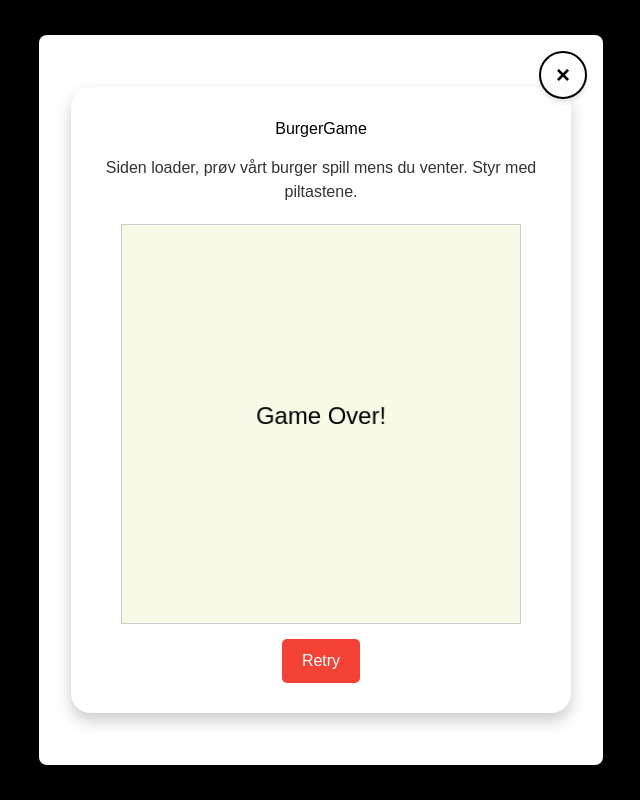
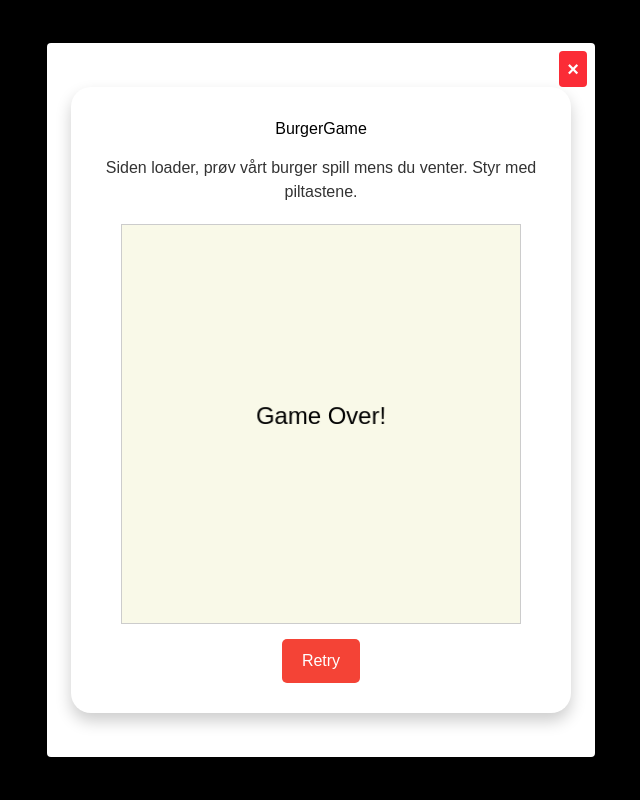
Before and after one commit to Delekat-gruppeprosjekt/delekat, a React (Vite) app: page / in a window 1280 px wide. Shown: the top 800 px of the page, without its empty margins (319-959 px from the left). Built offline with nearby package versions, Linux system fonts and the light colour scheme; no server answers.

Commit message:
game done

```diff
--- a/src/components/spinner/LoaderModal.jsx
+++ b/src/components/spinner/LoaderModal.jsx
@@ -5,11 +5,11 @@ function Modal({ isOpen, onClose, children }) {
   if (!isOpen) return null;
   return (
     <div className="fixed inset-0 flex items-center justify-center bg-black bg-opacity-50 z-50">
-      <div className="bg-white p-8 rounded-lg shadow-2xl relative">
-        {/* Rund lukkeknapp med sort border, 3D-effekt og responsiv hover */}
+      <div className="bg-white p-6 rounded shadow-lg relative">
+
         <button
           onClick={onClose}
-          className="absolute top-4 right-4 w-12 h-12 rounded-full border-2 border-black text-2xl font-bold flex items-center justify-center shadow-md transition-all duration-200 ease-in-out transform hover:scale-110 hover:bg-red-500 hover:border-red-500 hover:text-white hover:shadow-2xl focus:outline-none focus:ring-2 focus:ring-red-500"
+          className="absolute top-2 right-2 text-white text-xl font-bold bg-red-500 px-2 py-1 rounded"
         >
           &times;
         </button>
@@ -20,12 +20,13 @@ function Modal({ isOpen, onClose, children }) {
 }
 
 export default function LoaderModal() {
+  // Åpner modalen direkte
   const [modalOpen, setModalOpen] = useState(true);
 
   return (
     <div className="flex flex-col items-center justify-center min-h-screen">
       <Modal isOpen={modalOpen} onClose={() => setModalOpen(false)}>
-        {/* BurgerGame fungerer som loader */}
+
         <BurgerGame />
       </Modal>
     </div>
--- a/src/components/spinner/PacManGame.jsx
+++ b/src/components/spinner/PacManGame.jsx
@@ -118,7 +118,7 @@ const BurgerGame = () => {
     if (gameOver || hasWon) return;
     const interval = setInterval(() => {
       setBurger((prev) => {
-        const step = 70;
+        const step = 95;
         let { x, y, direction } = prev;
         if (direction === "right") x += step;
         if (direction === "left") x -= step;
--- a/src/pages/home/Home.jsx
+++ b/src/pages/home/Home.jsx
@@ -6,7 +6,7 @@ import { useAuth } from "../../contexts/authContext/auth.jsx";
 import { firestore } from "../../../firebase";
 import { getDocs, collection } from "@firebase/firestore";
 import { getAuth, signOut } from "firebase/auth"; // Import signOut from Firebase Auth
-import BurgerGame from "../../components/spinner/PacManGame.jsx";
+
 import LoaderModal from "../../components/spinner/LoaderModal.jsx";
 
 
@@ -71,10 +71,10 @@ export default function Home() {
       <h1 className="text-3xl font-thin mb-6 flex justify-center mt-8">
         La deg friste
       </h1>
-      {/* Plasser PacManGame her for en synlig effekt */}
-      <div>
+
+
       <LoaderModal />
-    </div>
+
       {/* Search and Logout Buttons */}
       <div className="absolute right-0 top-0 m-8 flex space-x-4">
         {/* Magnifying Glass Search Icon */}
```
